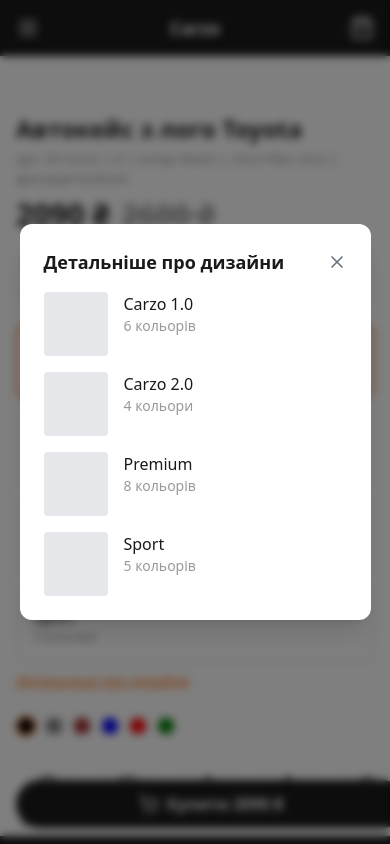
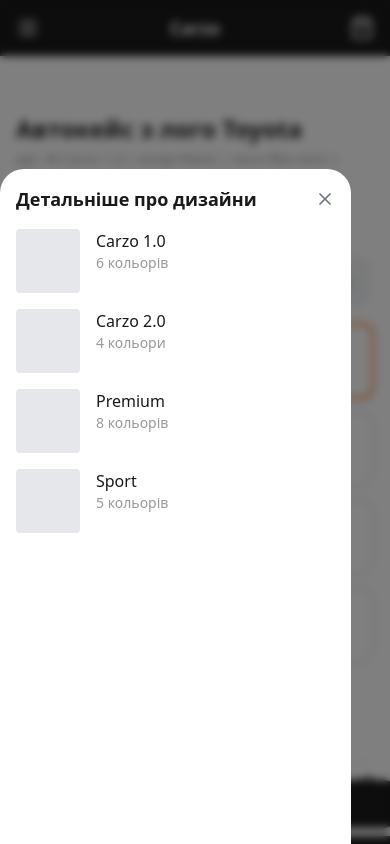
Before and after one commit to MaxBal/carzo-auto-shop-ui, a React (Vite) app: page / in a window 390 px wide. Both pictures are taken after a click on the button "Детальніше про дизайни". Shown: the top 844 px of the page. Built offline with nearby package versions, Linux system fonts and the light colour scheme.

Commit message:
Fix: Mobile modal and drawer styling
Adjust modal and cart drawer styles for mobile, making them full-width and appearing from the bottom of the screen, taking up 80% of the screen height.

```diff
--- a/src/components/CartDrawer.tsx
+++ b/src/components/CartDrawer.tsx
@@ -13,7 +13,9 @@ export const CartDrawer = ({ isOpen, onClose }: CartDrawerProps) => {
   if (!isOpen) return null;
 
   return createPortal(
-    <div className="fixed top-0 right-0 h-full w-[360px] bg-white shadow-xl z-50 flex flex-col lg:w-[360px] max-lg:w-full max-lg:h-[80vh] max-lg:bottom-0 max-lg:top-auto max-lg:rounded-t-3xl">
+    <>
+      <div className="fixed inset-0 bg-black/50 backdrop-blur-sm z-40 lg:hidden" onClick={onClose}></div>
+      <div className="fixed lg:top-0 lg:right-0 lg:h-full lg:w-[360px] bg-white shadow-xl z-50 flex flex-col w-full h-[80vh] bottom-0 top-auto rounded-t-3xl lg:rounded-none animate-slide-in-right">
         {/* Header */}
         <div className="p-4 text-lg font-semibold flex justify-between items-center border-b">
           <span>Ваш кошик</span>
@@ -89,7 +91,8 @@ export const CartDrawer = ({ isOpen, onClose }: CartDrawerProps) => {
             </div>
           </>
         )}
-    </div>,
+      </div>
+    </>,
     document.body
   );
 };
--- a/src/components/Modal.tsx
+++ b/src/components/Modal.tsx
@@ -13,12 +13,10 @@ export const Modal = ({ isOpen, onClose, title, children, width = "400px" }: Mod
   if (!isOpen) return null;
 
   return createPortal(
-    <div className="fixed inset-0 bg-black/50 backdrop-blur-sm z-50 flex items-center justify-center p-4">
-      <div
-        className="bg-white rounded-xl shadow-xl max-h-[90vh] overflow-y-auto"
-        style={{ width: width, maxWidth: "90vw" }}
-      >
-        <div className="p-6">
+    <div className="fixed inset-0 bg-black/50 backdrop-blur-sm z-50 flex lg:items-center lg:justify-center">
+      <div className="lg:bg-white lg:rounded-xl lg:shadow-xl lg:max-h-[90vh] lg:overflow-y-auto w-full h-full lg:w-auto lg:h-auto bg-white lg:static fixed bottom-0 left-0 right-0 lg:max-w-[90vw] rounded-t-3xl lg:rounded-3xl max-h-[80vh] lg:max-h-[90vh] animate-slide-in-right lg:animate-scale-in flex flex-col"
+           style={{ width: width, maxWidth: "90vw" }}>
+        <div className="p-4 lg:p-6 flex-1 overflow-y-auto">
           <div className="flex items-center justify-between mb-4">
             <h3 className="text-lg font-semibold">{title}</h3>
             <button onClick={onClose} className="text-gray-500 hover:text-gray-700">
```
Lines whose indentation alone changed are shown as unchanged.
